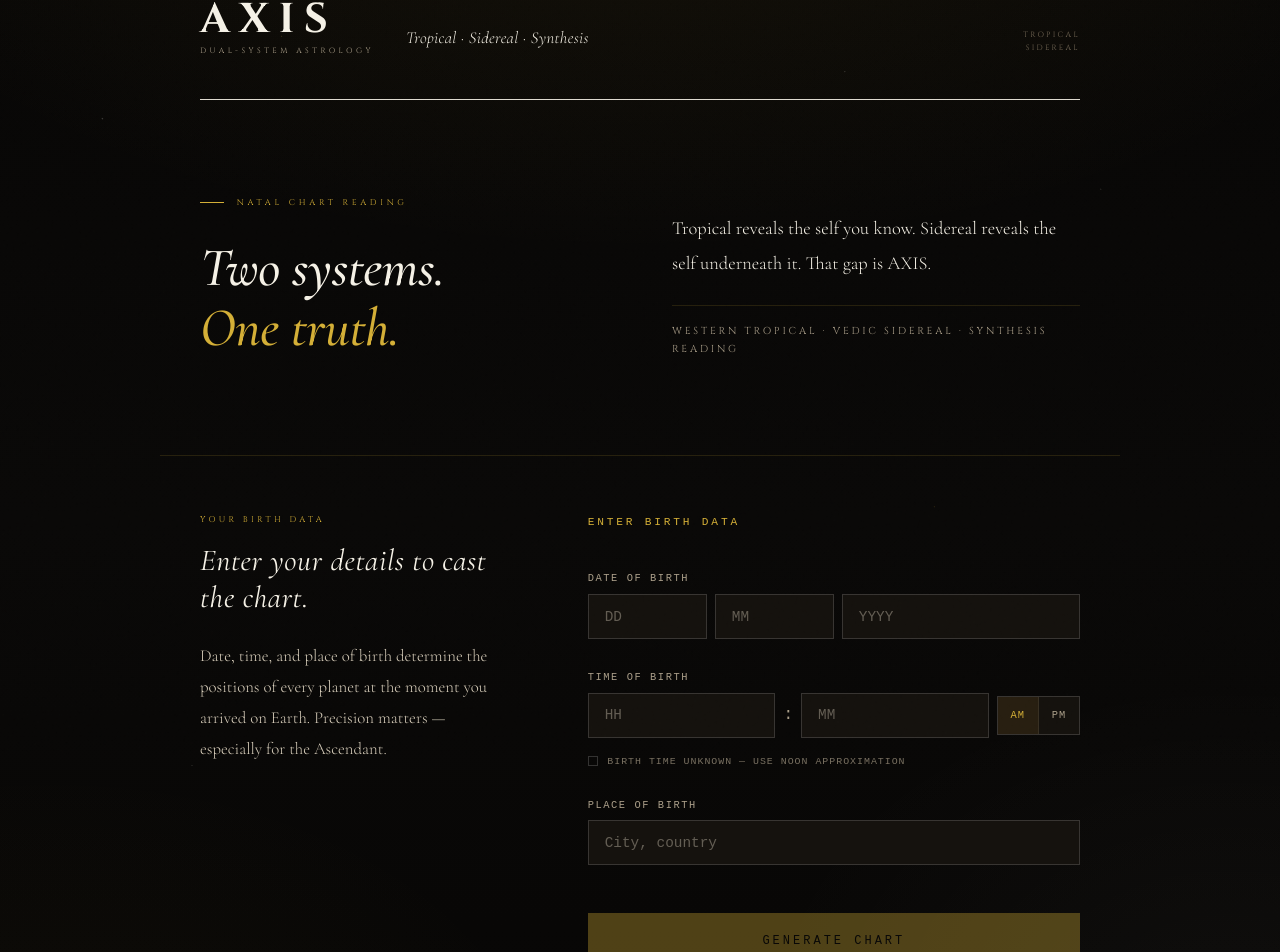
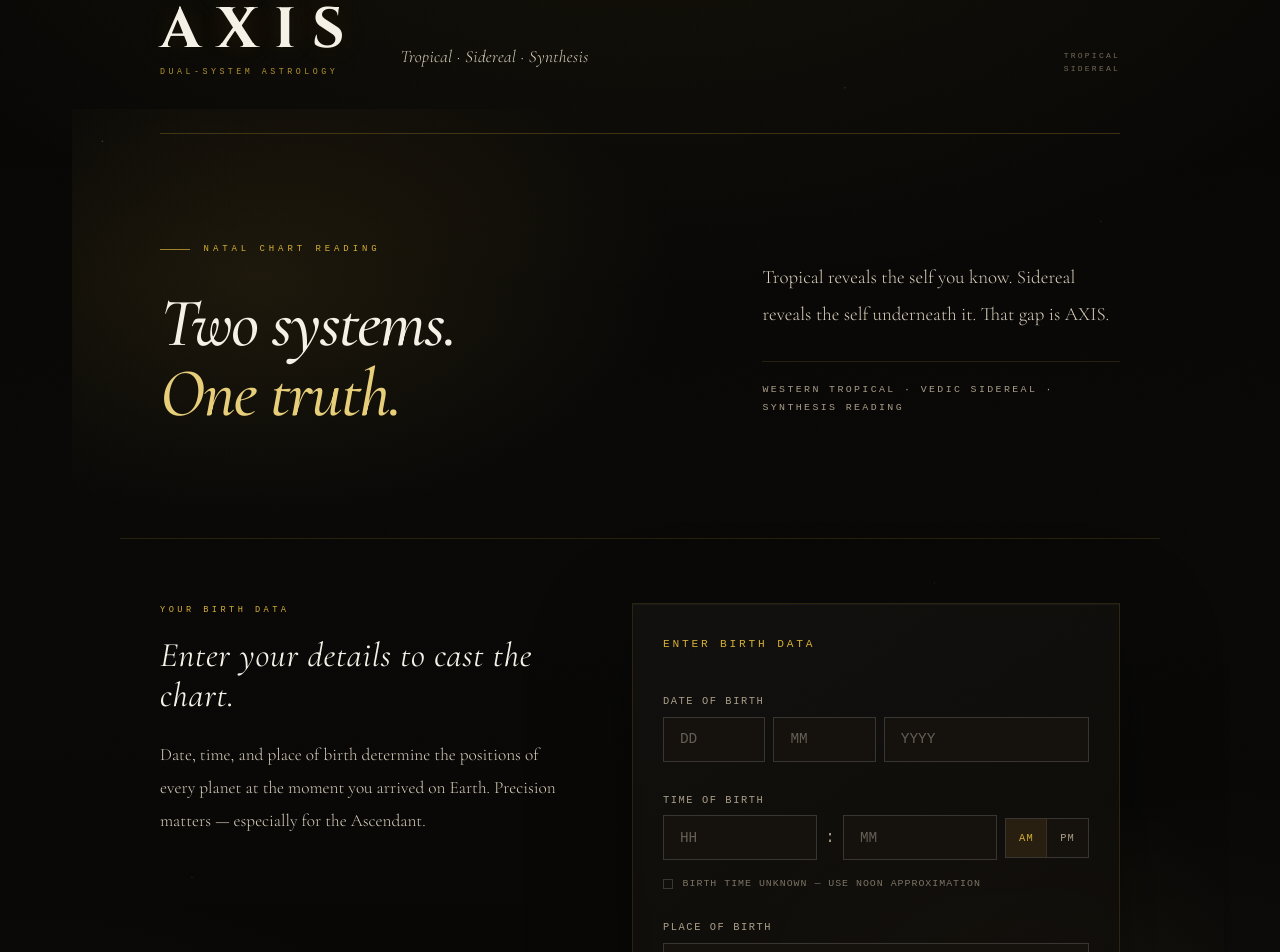
Before and after one commit to kayrmac23-droid/Axis-astro, a Next.js app: page / in a window 1280 px wide. Shown: the part 46-998 px from the top of the page. Built offline with nearby package versions, Linux system fonts and the light colour scheme.

Commit message:
Rebuild AXIS landing page hierarchy and neutral cream-gold form shell

```diff
--- a/src/app/page.module.css
+++ b/src/app/page.module.css
@@ -8,59 +8,62 @@
 /* ─── Header / Masthead ───────────────────────────── */
 .header {
   width: 100%;
-  max-width: 960px;
-  padding: 2.8rem 2.5rem 2.4rem;
+  max-width: 1040px;
+  padding: 3rem 2.5rem 2.4rem;
   display: grid;
   grid-template-columns: auto 1fr auto;
   align-items: end;
-  gap: 2rem;
+  gap: 2.5rem;
 }
 
 .headerRule {
   width: 100%;
   border: none;
-  border-top: 1.5px solid var(--text);
-  opacity: 0.9;
+  border-top: 1px solid var(--border-2);
   grid-column: 1 / -1;
-  margin-top: 0.6rem;
+  margin-top: 0.9rem;
 }
 
 .logoBlock {
   display: flex;
   flex-direction: column;
-  gap: 0.2rem;
+  gap: 0.3rem;
 }
 
 .logo {
   font-family: var(--font-wordmark);
-  font-size: 2.6rem;
+  font-size: 3.55rem;
   font-weight: 700;
   text-transform: uppercase;
-  letter-spacing: 0.22em;
+  letter-spacing: 0.28em;
   line-height: 1;
   color: var(--text);
+  text-shadow:
+    0 0 30px rgba(212, 175, 55, 0.14),
+    0 0 70px rgba(212, 175, 55, 0.08);
 }
 
 .logoSub {
-  font-family: var(--font-display);
-  font-size: 0.48rem;
-  letter-spacing: 0.45em;
+  font-family: var(--font-mono);
+  font-size: 0.52rem;
+  letter-spacing: 0.42em;
   text-transform: uppercase;
-  color: var(--text-3);
+  color: var(--gold);
+  opacity: 0.82;
 }
 
 .headerMid {
   display: flex;
   align-items: flex-end;
-  padding-bottom: 0.3rem;
+  padding-bottom: 0.35rem;
 }
 
 .tagline {
   font-family: var(--font-serif);
-  font-size: 1.05rem;
+  font-size: 1.08rem;
   font-weight: 300;
   font-style: italic;
-  color: var(--text);
+  color: var(--text-2);
   letter-spacing: 0.02em;
 }
 
@@ -68,14 +71,14 @@
   display: flex;
   flex-direction: column;
   align-items: flex-end;
-  gap: 0.2rem;
-  padding-bottom: 0.3rem;
+  gap: 0.25rem;
+  padding-bottom: 0.35rem;
 }
 
 .headerStat {
-  font-family: var(--font-display);
-  font-size: 0.48rem;
-  letter-spacing: 0.3em;
+  font-family: var(--font-mono);
+  font-size: 0.5rem;
+  letter-spacing: 0.28em;
   text-transform: uppercase;
   color: var(--text-4);
 }
@@ -83,91 +86,120 @@
 /* ─── Hero ────────────────────────────────────────── */
 .hero {
   width: 100%;
-  max-width: 960px;
-  padding: 3.5rem 2.5rem 4rem;
+  max-width: 1040px;
+  padding: 4.25rem 2.5rem 4.8rem;
   display: grid;
-  grid-template-columns: 1fr 1fr;
-  gap: 4rem;
+  grid-template-columns: minmax(0, 1.18fr) minmax(320px, 0.82fr);
+  gap: 5.5rem;
   align-items: start;
   animation: fadeUp 1s ease both;
   border-bottom: 1px solid var(--border);
+  position: relative;
 }
 
-.heroLeft {}
+.hero::before {
+  content: '';
+  position: absolute;
+  top: -4rem;
+  left: -3rem;
+  width: min(620px, 80vw);
+  height: 420px;
+  background: radial-gradient(ellipse at 30% 40%, rgba(212, 175, 55, 0.10) 0%, transparent 68%);
+  pointer-events: none;
+}
+
+.heroLeft,
+.heroRight {
+  position: relative;
+  z-index: 1;
+}
 
 .heroEyebrow {
-  font-family: var(--font-display);
-  font-size: 0.52rem;
-  letter-spacing: 0.45em;
+  font-family: var(--font-mono);
+  font-size: 0.56rem;
+  letter-spacing: 0.44em;
   text-transform: uppercase;
   color: var(--gold);
-  margin-bottom: 1.8rem;
+  margin-bottom: 2rem;
   display: flex;
   align-items: center;
-  gap: 0.8rem;
+  gap: 0.85rem;
 }
 
 .heroEyebrow::before {
   content: '';
   display: inline-block;
-  width: 24px;
+  width: 30px;
   height: 1px;
   background: var(--gold);
+  opacity: 0.72;
   flex-shrink: 0;
 }
 
 .heroHeadline {
   font-family: var(--font-editorial);
-  font-size: 3.4rem;
+  font-size: clamp(3.35rem, 5.35vw, 5.15rem);
   font-weight: 500;
   font-style: italic;
-  line-height: 1.1;
+  line-height: 1.02;
   color: var(--text);
-  letter-spacing: -0.01em;
+  letter-spacing: -0.025em;
   margin-bottom: 2rem;
+  text-wrap: balance;
 }
 
 .heroAccent {
-  color: var(--gold);
+  color: var(--gold-light);
 }
 
 .heroRight {
-  padding-top: 1rem;
+  padding-top: 1.15rem;
   display: flex;
   flex-direction: column;
-  gap: 1.5rem;
+  gap: 1.75rem;
 }
 
 .heroBody {
   font-family: var(--font-serif);
-  font-size: 1.15rem;
-  line-height: 1.9;
+  font-size: 1.18rem;
+  line-height: 1.95;
   font-weight: 300;
-  color: var(--text);
+  color: var(--text-2);
 }
 
 .heroDetail {
-  font-family: var(--font-display);
-  font-size: 0.63rem;
-  letter-spacing: 0.28em;
+  font-family: var(--font-mono);
+  font-size: 0.62rem;
+  letter-spacing: 0.24em;
   text-transform: uppercase;
   color: var(--text-3);
-  padding-top: 1rem;
+  padding-top: 1.2rem;
   border-top: 1px solid var(--border);
-  line-height: 1.8;
+  line-height: 1.85;
 }
 
 /* ─── Form Section ────────────────────────────────── */
 .formSection {
   width: 100%;
-  max-width: 960px;
-  padding: 3.5rem 2.5rem 5rem;
+  max-width: 1040px;
+  padding: 4rem 2.5rem 5.4rem;
   display: grid;
-  grid-template-columns: 1fr 1.6fr;
-  gap: 5rem;
+  grid-template-columns: minmax(240px, 0.9fr) minmax(420px, 1.1fr);
+  gap: 4.5rem;
   align-items: start;
   animation: fadeUp 1s ease 0.15s both;
   border-bottom: 1px solid var(--border);
+  position: relative;
+}
+
+.formSection::before {
+  content: '';
+  position: absolute;
+  inset: auto -4rem -8rem auto;
+  width: min(560px, 70vw);
+  height: 520px;
+  background: radial-gradient(ellipse at 58% 44%, rgba(212, 175, 55, 0.08) 0%, transparent 68%);
+  pointer-events: none;
 }
 
 .formIntro {
@@ -176,11 +208,12 @@
   gap: 1rem;
   position: sticky;
   top: 3rem;
+  z-index: 1;
 }
 
 .formIntroLabel {
-  font-family: var(--font-display);
-  font-size: 0.52rem;
+  font-family: var(--font-mono);
+  font-size: 0.54rem;
   letter-spacing: 0.4em;
   text-transform: uppercase;
   color: var(--gold);
@@ -188,32 +221,44 @@
 
 .formIntroTitle {
   font-family: var(--font-editorial);
-  font-size: 1.9rem;
+  font-size: 2.15rem;
   font-weight: 400;
   font-style: italic;
-  line-height: 1.2;
+  line-height: 1.18;
   color: var(--text);
 }
 
 .formIntroDesc {
   font-family: var(--font-serif);
-  font-size: 1.05rem;
-  line-height: 1.85;
+  font-size: 1.08rem;
+  line-height: 1.9;
   font-weight: 300;
   color: var(--text-2);
-  margin-top: 0.5rem;
+  margin-top: 0.45rem;
 }
 
-.formRight {}
+.formRight {
+  position: relative;
+  z-index: 1;
+  padding: 1.9rem 1.9rem 2rem;
+  border: 1px solid var(--border);
+  background:
+    linear-gradient(145deg, rgba(245, 241, 230, 0.035), rgba(212, 175, 55, 0.018)),
+    rgba(10, 9, 8, 0.72);
+  box-shadow:
+    inset 0 1px 0 rgba(245, 241, 230, 0.04),
+    0 28px 90px rgba(0, 0, 0, 0.34);
+  backdrop-filter: blur(8px);
+}
 
 .calcError {
   display: flex;
   flex-direction: column;
   gap: 1.2rem;
   padding: 1.4rem 1.6rem;
-  background: rgba(138, 32, 32, 0.06);
-  border: 1px solid rgba(138, 32, 32, 0.18);
-  border-left: 2px solid rgba(138, 32, 32, 0.45);
+  background: rgba(138, 32, 32, 0.08);
+  border: 1px solid rgba(180, 62, 62, 0.22);
+  border-left: 2px solid rgba(180, 62, 62, 0.52);
   margin-top: 1.5rem;
 }
 
@@ -222,26 +267,26 @@
   font-size: 0.98rem;
   line-height: 1.75;
   font-weight: 300;
-  color: rgba(220, 90, 90, 0.9);
+  color: rgba(234, 122, 122, 0.92);
 }
 
 .calcRetryBtn {
-  font-family: var(--font-display);
-  font-size: 0.54rem;
-  letter-spacing: 0.28em;
+  font-family: var(--font-mono);
+  font-size: 0.56rem;
+  letter-spacing: 0.26em;
   text-transform: uppercase;
   color: var(--text-3);
   background: none;
   border: 1px solid var(--border-2);
-  padding: 0.65rem 1.6rem;
+  padding: 0.72rem 1.6rem;
   cursor: pointer;
   transition: all 0.2s ease;
   align-self: flex-start;
 }
 
 .calcRetryBtn:hover:not(:disabled) {
-  color: var(--text);
-  border-color: var(--text);
+  color: var(--gold-light);
+  border-color: var(--border-bright);
 }
 
 .calcRetryBtn:disabled {
@@ -274,14 +319,14 @@
   position: absolute;
   inset: 11px;
   border-radius: 50%;
-  border: 1px solid rgba(138, 94, 20, 0.12);
-  border-bottom-color: rgba(138, 94, 20, 0.4);
+  border: 1px solid rgba(212, 175, 55, 0.14);
+  border-bottom-color: rgba(212, 175, 55, 0.45);
   animation: spin 1.5s linear infinite reverse;
 }
 
 .loadingText {
-  font-family: var(--font-display);
-  font-size: 0.54rem;
+  font-family: var(--font-mono);
+  font-size: 0.56rem;
   letter-spacing: 0.42em;
   color: var(--text-3);
   text-transform: uppercase;
@@ -290,14 +335,14 @@
 /* ─── Reading Layout ──────────────────────────────── */
 .readingLayout {
   width: 100%;
-  max-width: 960px;
+  max-width: 1040px;
   padding: 0 2.5rem 7rem;
   animation: fadeIn 0.7s ease;
 }
 
 /* ─── Wheel Section ───────────────────────────────── */
 .wheelSection {
-  padding: 1.5rem 0 5rem;
+  padding: 1.8rem 0 5rem;
   border-bottom: 1px solid var(--border);
   display: flex;
   flex-direction: column;
@@ -306,12 +351,12 @@
 }
 
 .wheelSectionLabel {
-  font-family: var(--font-display);
-  font-size: 0.72rem;
-  letter-spacing: 0.28em;
+  font-family: var(--font-mono);
+  font-size: 0.68rem;
+  letter-spacing: 0.3em;
   text-transform: uppercase;
-  color: #C8A96B;
-  opacity: 0.85;
+  color: var(--gold);
+  opacity: 0.88;
   margin-bottom: 1.75rem;
 }
 
@@ -337,11 +382,11 @@
 }
 
 .wheelLabel {
-  font-family: var(--font-display);
+  font-family: var(--font-mono);
   font-size: 0.56rem;
   letter-spacing: 0.32em;
   text-transform: uppercase;
-  color: #8E8ACF;
+  color: var(--text-3);
 }
 
 .wheelDivider {
@@ -373,27 +418,27 @@
 
 .tab:hover {
   color: var(--text-2);
-  background: rgba(138, 94, 20, 0.03);
+  background: rgba(212, 175, 55, 0.035);
 }
 
 .tabActive {
-  color: var(--gold);
+  color: var(--gold-light);
   border-bottom-color: var(--gold);
 }
 
 .tabLabel {
   font-family: var(--font-editorial);
-  font-size: 1.2rem;
+  font-size: 1.22rem;
   font-weight: 400;
   font-style: italic;
 }
 
 .tabSub {
-  font-family: var(--font-display);
-  font-size: 0.46rem;
-  letter-spacing: 0.2em;
+  font-family: var(--font-mono);
+  font-size: 0.48rem;
+  letter-spacing: 0.18em;
   text-transform: uppercase;
-  opacity: 0.6;
+  opacity: 0.68;
 }
 
 /* ─── Actions ─────────────────────────────────────── */
@@ -404,58 +449,45 @@
   padding: 4rem 0 0;
 }
 
-.resetBtn {
-  font-family: var(--font-display);
-  font-size: 0.54rem;
-  letter-spacing: 0.32em;
+.resetBtn,
+.pdfBtn {
+  font-family: var(--font-mono);
+  font-size: 0.56rem;
+  letter-spacing: 0.3em;
   text-transform: uppercase;
   color: var(--text-3);
   background: none;
   border: 1px solid var(--border-2);
-  padding: 0.9rem 2.4rem;
+  padding: 0.95rem 2.4rem;
   cursor: pointer;
   transition: all 0.2s ease;
 }
 
 .resetBtn:hover {
   color: var(--text);
-  border-color: var(--text);
-}
-
-.pdfBtn {
-  font-family: var(--font-display);
-  font-size: 0.54rem;
-  letter-spacing: 0.32em;
-  text-transform: uppercase;
-  color: var(--text-3);
-  background: none;
-  border: 1px solid var(--border-2);
-  padding: 0.9rem 2.4rem;
-  cursor: pointer;
-  transition: all 0.2s ease;
+  border-color: rgba(245, 241, 230, 0.34);
 }
 
 .pdfBtn:hover {
-  color: var(--gold);
-  border-color: var(--gold);
+  color: var(--gold-light);
+  border-color: var(--border-bright);
 }
 
 /* ─── Footer ──────────────────────────────────────── */
 .footer {
   width: 100%;
   padding: 2rem;
-  border-top: 1.5px solid var(--text);
-  opacity: 0.9;
+  border-top: 1px solid var(--border-2);
   text-align: center;
   margin-top: auto;
 }
 
 .footer p {
-  font-family: var(--font-display);
-  font-size: 0.48rem;
-  letter-spacing: 0.35em;
+  font-family: var(--font-mono);
+  font-size: 0.5rem;
+  letter-spacing: 0.34em;
   text-transform: uppercase;
-  color: var(--text-3);
+  color: var(--text-4);
 }
 
 /* ─── Print ───────────────────────────────────────── */
@@ -467,36 +499,48 @@
 }
 
 /* ─── Tablet ──────────────────────────────────────── */
-@media (max-width: 780px) {
+@media (max-width: 880px) {
   .hero {
     grid-template-columns: 1fr;
-    gap: 2rem;
-    padding: 4rem 2rem 4rem;
+    gap: 2.4rem;
+    padding: 4rem 2rem 4.2rem;
   }
+
   .formSection {
     grid-template-columns: 1fr;
-    gap: 2.5rem;
+    gap: 2.6rem;
     padding: 4rem 2rem 5rem;
   }
+
   .formIntro { position: static; }
-  .heroHeadline { font-size: 2.4rem; }
-  .logo { font-size: 2.1rem; }
-  .header { grid-template-columns: 1fr 1fr; padding: 2rem 2rem 1.8rem; }
+
+  .logo { font-size: 2.8rem; }
+  .header { grid-template-columns: 1fr 1fr; padding: 2.4rem 2rem 1.9rem; }
   .headerMid { display: none; }
+  .formRight { padding: 1.6rem; }
 }
 
 /* ─── Mobile ──────────────────────────────────────── */
 @media (max-width: 560px) {
-  .logo { font-size: 1.7rem; }
-  .heroHeadline { font-size: 2rem; }
+  .logo { font-size: 2.1rem; }
+  .heroHeadline { font-size: 2.85rem; }
+  .heroBody { font-size: 1.06rem; }
   .wheelPair { flex-direction: column; gap: 3rem; }
   .wheelDivider { display: none; }
   .tabLabel { font-size: 1rem; }
+  .tabSub { font-size: 0.42rem; letter-spacing: 0.14em; }
   .header {
     grid-template-columns: 1fr;
     gap: 0.5rem;
-    padding: 1.8rem 1.5rem 1.5rem;
+    padding: 1.9rem 1.5rem 1.5rem;
   }
   .headerRight { display: none; }
   .headerRule { margin-top: 0.4rem; }
+  .hero,
+  .formSection,
+  .readingLayout {
+    padding-left: 1.5rem;
+    padding-right: 1.5rem;
+  }
+  .formRight { padding: 1.35rem; }
 }
```
